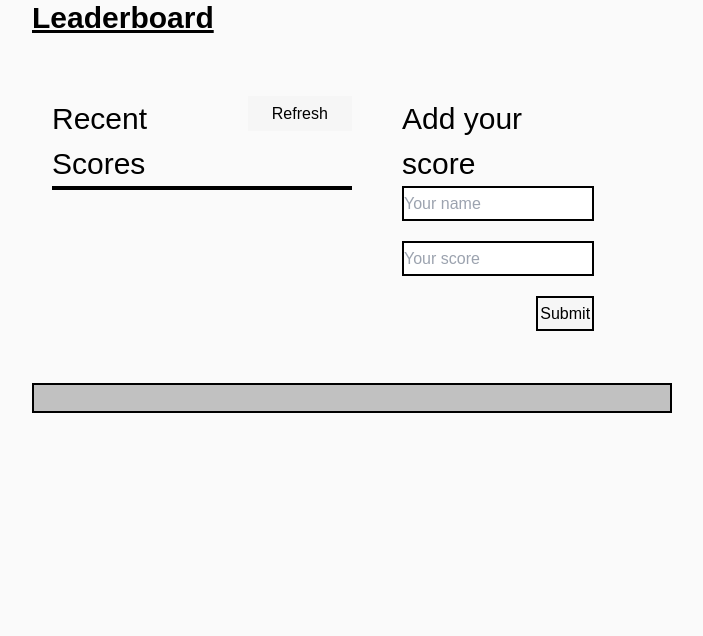
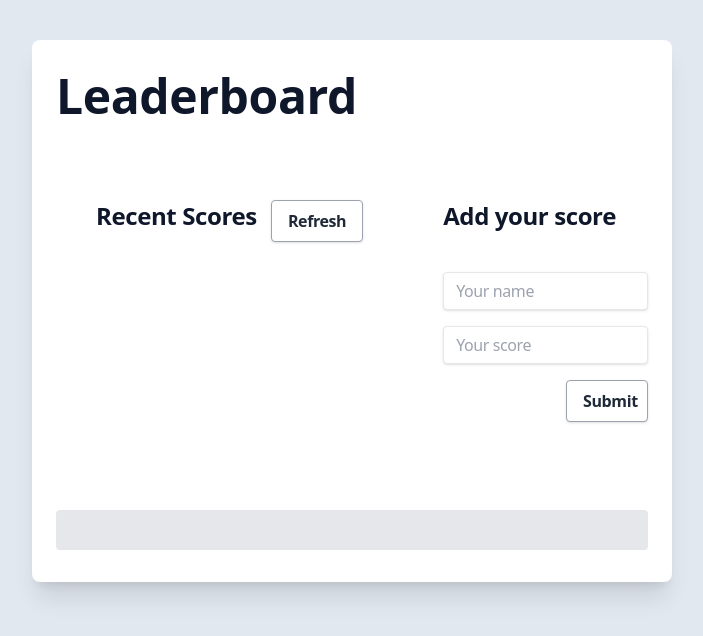
Before and after one commit to zewdu444/Leaderboard, a website built with webpack: page src/index.html in a window 1280 px wide. Shown: the whole page, without its empty margins (288-991 px from the left). Built offline with nearby package versions, Linux system fonts and the light colour scheme; no server answers.

Commit message:
Style using tailwind

```diff
--- a/package.json
+++ b/package.json
@@ -30,6 +30,7 @@
     "gh-pages": "^4.0.0",
     "html-webpack-plugin": "^5.5.0",
     "postcss": "^8.4.21",
+    "postcss-import": "^15.1.0",
     "postcss-loader": "^7.0.2",
     "postcss-preset-env": "^8.0.1",
     "style-loader": "^3.3.1",
--- a/postcss.config.js
+++ b/postcss.config.js
@@ -1,7 +1,9 @@
+/* eslint-disable */
 module.exports = {
   // Add you postcss configuration here
   // Learn more about it at https://github.com/webpack-contrib/postcss-loader#config-files
   plugins: [
+    ['postcss-import'],
     ['tailwindcss'],
     ['autoprefixer'],
   ],
--- a/src/index.html
+++ b/src/index.html
@@ -5,27 +5,54 @@
     <meta name="viewport" content="width=device-width, initial-scale=1.0" />
     <title>Leaderboard</title>
   </head>
-  <body>
-    <main>
-      <h1 class="text-3xl font-bold underline">Leaderboard</h1>
-      <div class="scorelayout">
-        <section class="scoredisplay">
-          <div class="scorenotice">
-            <h2 class="recent">Recent Scores</h2>
-            <button class="refresh" id="refresh">Refresh</button>
+  <body
+    class="flex flex-col text-slate-900 bg-slate-200 dark:text-white mt-10 mb-10 text-base font-medium tracking-tight"
+  >
+    <main
+      class="flex flex-col bg-white dark:bg-slate-800 rounded-lg px-6 py-8 shadow-xl w-2/4 self-center"
+    >
+      <h1 class="text-5xl font-bold mb-20">Leaderboard</h1>
+      <div class="flex flex-row">
+        <section class="flex flex-col w-3/5 mr-20">
+          <div class="flex flex-row justify-start pl-10 mb-10">
+            <h2 class="text-2xl font-bold mt-0 w-3/4">Recent Scores</h2>
+            <button
+              class="bg-white hover:bg-gray-100 text-gray-800 font-semibold py-2 px-4 border border-gray-400 rounded shadow"
+              id="refresh"
+            >
+              Refresh
+            </button>
           </div>
-          <div class="scoredetail">
-            <ul class="scorelist"></ul>
+          <div
+            class="scoredetail max-w-sm rounded bg-slate-700 overflow-hidden shadow-lg ml-10"
+          >
+            <ul class="scorelist text-base text-slate-300"></ul>
           </div>
         </section>
-        <section class="addscore">
-          <h2>Add your score</h2>
-          <input type="text" placeholder="Your name" id="user" />
-          <input type="number" placeholder="Your score" id="score" />
-          <input class="scoresubmit" type="submit" id="scoresubmit" />
+        <section class="flex flex-col w-2/5">
+          <h2 class="text-2xl font-bold mt-0 mb-10">Add your score</h2>
+          <input
+            class="shadow appearance-none border rounded w-full py-2 px-3 text-gray-700 leading-tight focus:outline-none focus:shadow-outline mb-4"
+            type="text"
+            placeholder="Your name"
+            id="user"
+          />
+          <input
+            class="shadow appearance-none border rounded w-full py-2 px-3 text-gray-700 leading-tight focus:outline-none focus:shadow-outline mb-4"
+            type="number"
+            placeholder="Your score"
+            id="score"
+          />
+          <input
+            class="bg-white hover:bg-gray-100 text-gray-800 font-semibold py-2 px-4 border border-gray-400 rounded shadow w-2/5 self-end mb-10"
+            type="submit"
+            id="scoresubmit"
+          />
         </section>
       </div>
-      <hr />
+      <hr
+        class="w-full h-10 bg-gray-200 border-0 rounded my-12 dark:bg-gray-700 mb-0 pb-0"
+      />
     </main>
   </body>
 </html>
--- a/src/style.css
+++ b/src/style.css
@@ -1,76 +1,6 @@
-@import "tailwindcss/base";
-@import "tailwindcss/components";
-@import "tailwindcss/utilities";
-
-body {
-  margin: 0 auto;
-  background-color: #fafafa;
-  font-family: Arial, Helvetica, sans-serif;
-}
-
-main {
-  margin: 0 auto;
-  display: flex;
-  flex-direction: column;
-  width: 50%;
-}
-
-.scorelayout {
-  display: flex;
-  flex-direction: row;
-}
-
-.scoredisplay {
-  display: flex;
-  flex-direction: column;
-  width: 50%;
-  margin-right: 50px;
-}
-
-.scorenotice {
-  display: flex;
-  flex-direction: row;
-  justify-content: flex-start;
-  padding-left: 1.25rem;
-}
-
-.addscore {
-  display: flex;
-  flex-direction: column;
-  width: 30%;
-}
-
-.refresh {
-  width: 35%;
-  margin-left: auto;
-  height: 35px;
-}
-
-h2 {
-  margin-top: 0;
-  font-size: 30px;
-}
-
-.addscore > input {
-  height: 2.1875rem;
-  margin-bottom: 1.25rem;
-  border: 2px solid black;
-}
-
-.scoresubmit {
-  width: 30%;
-  align-self: flex-end;
-}
-
-h1 {
-  margin-bottom: 3.75rem;
-  font-size: 50px;
-}
-
-.scoredetail {
-  border: 2px solid black;
-  margin-left: 20px;
-}
+@tailwind base;
+@tailwind components;
+@tailwind utilities;
 
 .scoredetail > ul {
   list-style: none;
@@ -79,24 +9,11 @@ h1 {
 }
 
 .scoredetail > ul > li {
-  height: 35px;
+  height: 40px;
   padding-left: 5px;
-  padding-top: 4%;
+  padding-top: 2%;
 }
 
 .scoredetail > ul > li:nth-child(even) {
-  background-color: #ddd;
+  background-color: #0f172a;
 }
-
-hr {
-  border: 2px solid black;
-  height: 30px;
-  width: 100%;
-  background-color: #c1c1c1;
-  margin-top: 5%;
-}
-
-button,
-.scoresubmit {
-  background-color: #f6f6f6;
-}
--- a/tailwind.config.js
+++ b/tailwind.config.js
@@ -1,3 +1,4 @@
+/* eslint-disable */
 module.exports = {
   content: [
     './src/*.html',
```
Also changed, not shown: 1 other file.
